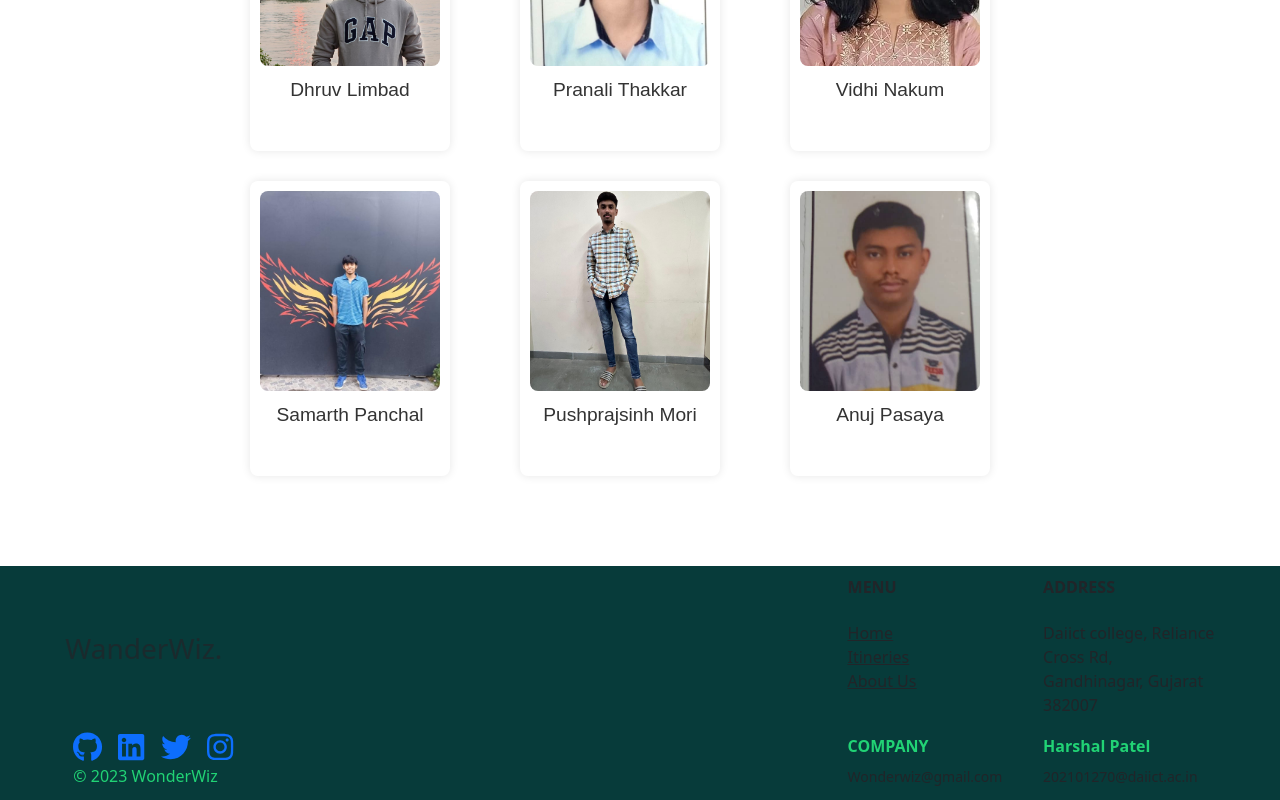
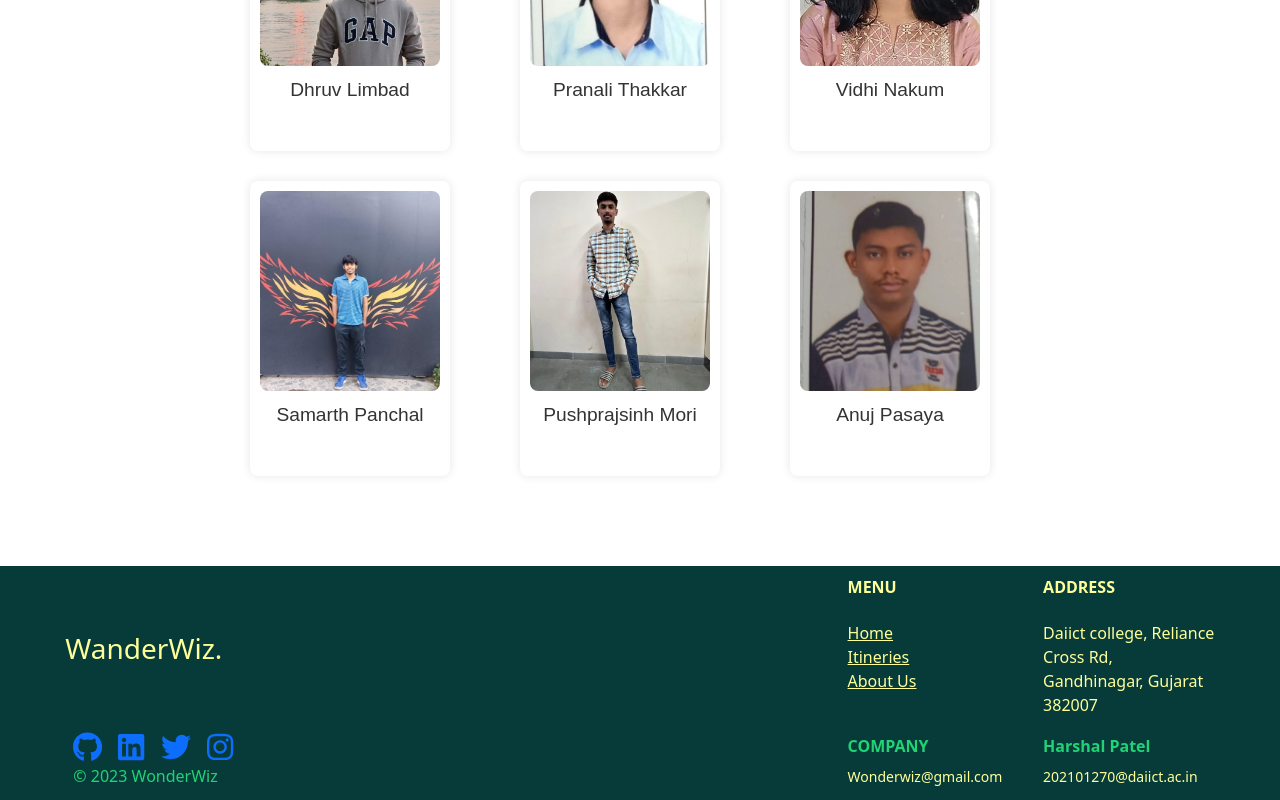
Before and after one commit to harshal2804/WanderWiz, a React (Vite) app in the folder Code/frontend/: page /contactus in a window 1280 px wide. Shown: the part 1232-2032 px from the top of the page. Built offline with nearby package versions, Linux system fonts and the light colour scheme; no server answers.

Commit message:
Update Footer.jsx
change font color

```diff
--- a/Code/frontend/src/components/Footer.jsx
+++ b/Code/frontend/src/components/Footer.jsx
@@ -1,19 +1,4 @@
-// import Container from "react-bootstrap/esm/Container";
 
-
-// export default function Footer() {
-//     return (
-//         <>
-//         <Container fluid style={{ backgroundColor: "#D4F1F4", width: "100%" , color :"#05588A" }} className="p-3 d-flex justify-content-center align-items-center">
-//                     <span className="mx-2">© 2023</span>
-//                     <span className="mx-2">WanderWiz</span>
-//                     <a href="https://github.com/harshal2804/WanderWiz">
-//                     <img src={github} style={{ height: "25px", width: "25px", marginLeft: "10px", marginRight: "10px" }}/>
-//                     </a>
-//         </Container>
-//         </>
-//     )
-// };
 
 import React from 'react';
 import github from "../assets/github.png";
@@ -26,7 +11,7 @@ function Footer() {
   const footerStyles = {
 
     backgroundColor: '#073B3A', // Background color
-    color: '#FFFFFF', // Font color
+    color: '#ffff99', // Font color
     overflow: 'hidden',
     //marginTop: '50px', // Top margin
     marginBottom: '0',
@@ -45,13 +30,15 @@ function Footer() {
 
 
   return (
-    <div style={footerStyles} className="container-fluid pb-0 mb-0 justify-content-center text-dark">
+    <div style={footerStyles} className="container-fluid pb-0 mb-0 justify-content-center text-#e7ee4f">
       <footer>
         <div className="row my-1 justify-content-center py-2">
           <div className="col-11">
             <div className="row">
               <div className="col-xl-8 col-md-4 col-sm-4 col-10 my-auto mx-auto a">
-                <h3 className="text-muted mb-md-0 mb-5 bold-text">WanderWiz.</h3>
+
+
+                <h3 className="custom-text-color mb-md-0 mb-5 bold-text"  >WanderWiz.</h3>
               </div>
               <div className="col-xl-2 col-md-4 col-sm-4 col-12">
                 <h6 className="mb-3 mb-lg-4 bold-text"><b>MENU</b></h6>
@@ -113,13 +100,7 @@ function Footer() {
 
 export default Footer;
 
-
-
-
-
-
 // import React from 'react';
-
 // function Footer() {
 //   const footerStyle = {
 //     backgroundColor: '#f0f0f0',
@@ -127,16 +108,13 @@ export default Footer;
 //     display: 'flex',
 //     justifyContent: 'space-between',
 //   };
-
 //   const columnStyle = {
 //     width: '30%',
 //   };
-
 //   const headingStyle = {
 //     fontSize: '1.2em',
 //     marginBottom: '10px',
 //   };
-
 //   return (
 //     <footer style={footerStyle}>
 //       <div style={columnStyle}>
@@ -154,5 +132,4 @@ export default Footer;
 //     </footer>
 //   );
 // }
-
 // export default Footer;
```
